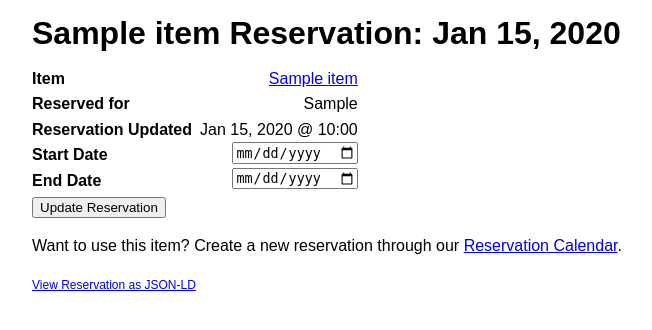
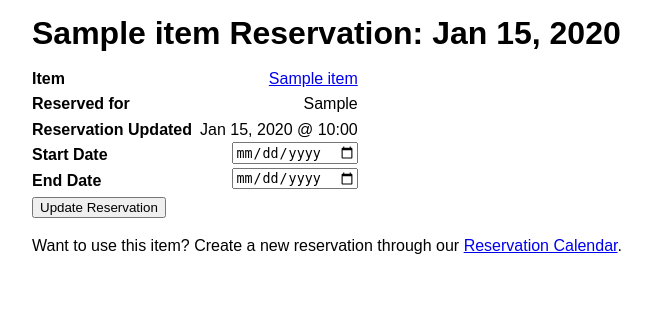
Before and after one commit to schrodingerskat/inls620-helpdesk-equipment, a Flask app: template templates/reservation.html in a window 1280 px wide. Shown: the part 38-368 px from the top of the page, without its empty margins (96-748 px from the left). Run offline with Flask 2, Linux system fonts and the light colour scheme; the template is opened without the code that fills it: most values are stand-ins (such as "Sample title", 1, 10 or a date in 2020); parts of the project's set-up code (start-up, migrations or seed data) failed here and were passed over.

Commit message:
remove JSON-LD link from reservation page

```diff
--- a/templates/reservation.html
+++ b/templates/reservation.html
@@ -3,7 +3,6 @@
 <head>
     <title>{{ item.name }} Reservation -- Checkout Equipment System</title>
     <link rel="stylesheet" href="/styles/style.css">
-    <link rel="alternate" href="{{ request.path }}.json">
 </head>
 <body>
 
@@ -63,8 +62,5 @@
 <p>Want to use this item? Create a new reservation through our <a href="/reservations" rel="collection">Reservation Calendar</a>.</p>
 </main>
 
-<footer>
-    <a rel="alternate" href="{{ request.path }}.json">View Reservation as JSON-LD</a>
-</footer>
 </body>
 </html>
```
